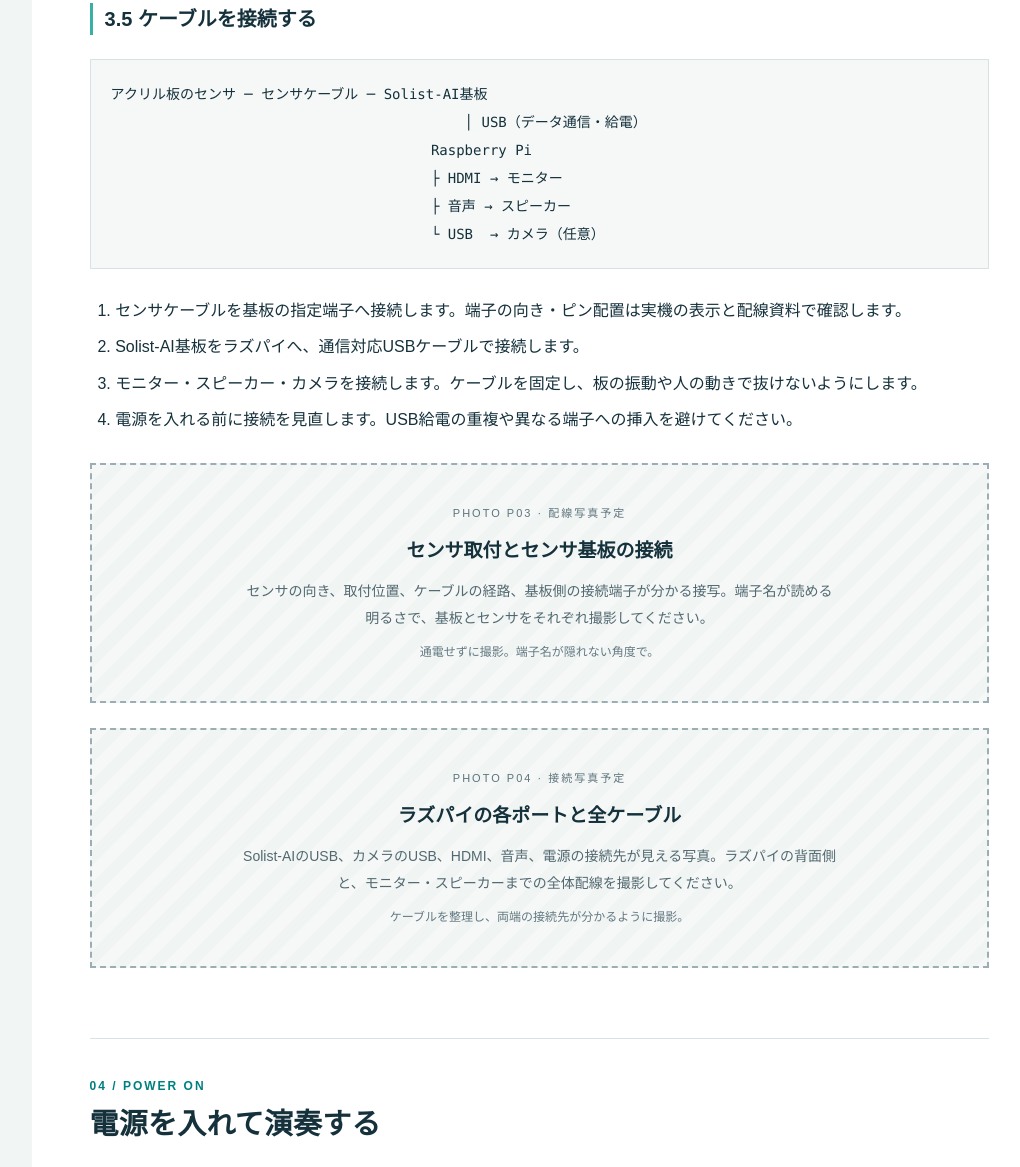
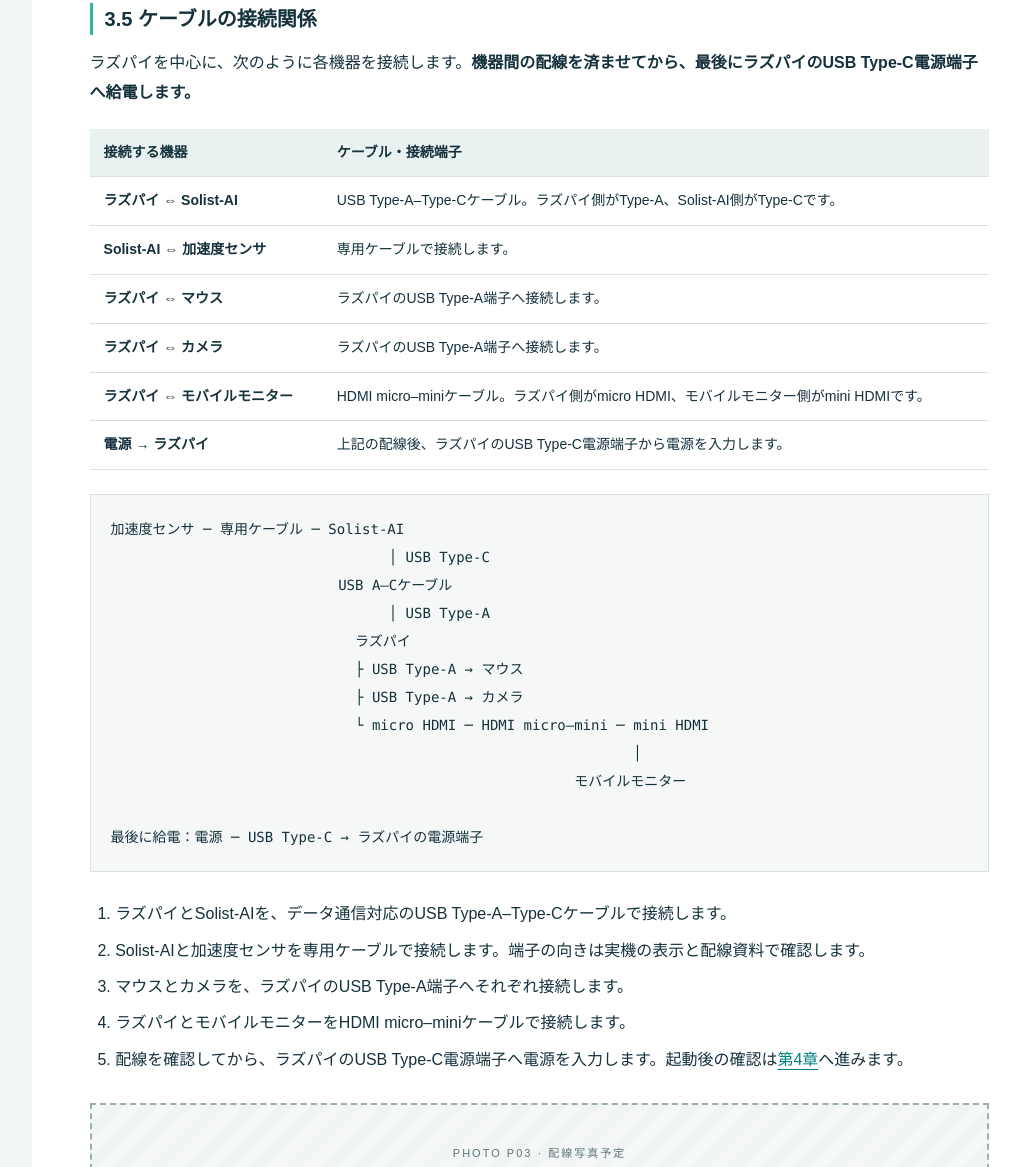
Before and after one commit to airpocket-soundman/acrylic_pan, a plain HTML site: page manual/index.html in a window 1280 px wide. Shown: the part 5336-6503 px from the top of the page, without its empty margins (233-1253 px from the left). Drawn offline with Linux system fonts and the light colour scheme.

Commit message:
docs: clarify device wiring and USB-C power sequence

```diff
--- a/manual/index.html
+++ b/manual/index.html
@@ -47,16 +47,24 @@
 <div class="photo" id="photo-p08"><span class="photo-id">PHOTO P08 · ダンパーバーの設置写真予定</span><strong>ダンパーバーの上面とアクリル板の接触状態</strong><p>アクリル板とダンパーバーの設置角度、上面が板と水平になり、板が軽く押し付けられている状態が分かる側面写真。接触部分の接写も撮影してください。</p><small>板とバーの両方が写る横からの構図。接触部が隠れない角度で。</small></div>
 <h3 id="mount-camera">3.4 カメラの取り付け</h3><p><strong>カメラがアクリル板全体を視野に収められるように角度を調節します。</strong>取り付け後の映像表示と8点フィットは<a href="#camera">第6章</a>を参照してください。</p>
 <div class="photo" id="photo-p05"><span class="photo-id">PHOTO P05 · カメラの取り付け写真予定</span><strong>板全体を映すカメラの取り付け位置と角度</strong><p>カメラ本体・固定具・アクリル板全体を一緒に写し、距離と角度が分かる写真。演奏者が立つ側も分かるようにしてください。</p><small>横位置。実際に板全体を視野に収められる設置状態を撮影。</small></div>
-<h3>3.5 ケーブルを接続する</h3>
-<div class="diagram" role="img" aria-label="配線の関係">アクリル板のセンサ ─ センサケーブル ─ Solist-AI基板
-                                          │ USB（データ通信・給電）
-                                      Raspberry Pi
-                                      ├ HDMI → モニター
-                                      ├ 音声 → スピーカー
-                                      └ USB  → カメラ（任意）</div>
-<ol><li>センサケーブルを基板の指定端子へ接続します。端子の向き・ピン配置は実機の表示と配線資料で確認します。</li><li>Solist-AI基板をラズパイへ、通信対応USBケーブルで接続します。</li><li>モニター・スピーカー・カメラを接続します。ケーブルを固定し、板の振動や人の動きで抜けないようにします。</li><li>電源を入れる前に接続を見直します。USB給電の重複や異なる端子への挿入を避けてください。</li></ol>
+<h3 id="wiring">3.5 ケーブルの接続関係</h3>
+<p>ラズパイを中心に、次のように各機器を接続します。<strong>機器間の配線を済ませてから、最後にラズパイのUSB Type-C電源端子へ給電します。</strong></p>
+<div class="table-wrap"><table><thead><tr><th>接続する機器</th><th>ケーブル・接続端子</th></tr></thead><tbody><tr><td>ラズパイ ⇔ Solist-AI</td><td>USB Type-A–Type-Cケーブル。ラズパイ側がType-A、Solist-AI側がType-Cです。</td></tr><tr><td>Solist-AI ⇔ 加速度センサ</td><td>専用ケーブルで接続します。</td></tr><tr><td>ラズパイ ⇔ マウス</td><td>ラズパイのUSB Type-A端子へ接続します。</td></tr><tr><td>ラズパイ ⇔ カメラ</td><td>ラズパイのUSB Type-A端子へ接続します。</td></tr><tr><td>ラズパイ ⇔ モバイルモニター</td><td>HDMI micro–miniケーブル。ラズパイ側がmicro HDMI、モバイルモニター側がmini HDMIです。</td></tr><tr><td>電源 → ラズパイ</td><td>上記の配線後、ラズパイのUSB Type-C電源端子から電源を入力します。</td></tr></tbody></table></div>
+<div class="diagram" role="img" aria-label="ラズパイと各機器の接続関係">加速度センサ ─ 専用ケーブル ─ Solist-AI
+                                 │ USB Type-C
+                           USB A–Cケーブル
+                                 │ USB Type-A
+                             ラズパイ
+                             ├ USB Type-A → マウス
+                             ├ USB Type-A → カメラ
+                             └ micro HDMI ─ HDMI micro–mini ─ mini HDMI
+                                                              │
+                                                       モバイルモニター
+
+最後に給電：電源 ─ USB Type-C → ラズパイの電源端子</div>
+<ol><li>ラズパイとSolist-AIを、データ通信対応のUSB Type-A–Type-Cケーブルで接続します。</li><li>Solist-AIと加速度センサを専用ケーブルで接続します。端子の向きは実機の表示と配線資料で確認します。</li><li>マウスとカメラを、ラズパイのUSB Type-A端子へそれぞれ接続します。</li><li>ラズパイとモバイルモニターをHDMI micro–miniケーブルで接続します。</li><li>配線を確認してから、ラズパイのUSB Type-C電源端子へ電源を入力します。起動後の確認は<a href="#startup">第4章</a>へ進みます。</li></ol>
 <div class="photo" id="photo-p03"><span class="photo-id">PHOTO P03 · 配線写真予定</span><strong>センサ取付とセンサ基板の接続</strong><p>センサの向き、取付位置、ケーブルの経路、基板側の接続端子が分かる接写。端子名が読める明るさで、基板とセンサをそれぞれ撮影してください。</p><small>通電せずに撮影。端子名が隠れない角度で。</small></div>
-<div class="photo" id="photo-p04"><span class="photo-id">PHOTO P04 · 接続写真予定</span><strong>ラズパイの各ポートと全ケーブル</strong><p>Solist-AIのUSB、カメラのUSB、HDMI、音声、電源の接続先が見える写真。ラズパイの背面側と、モニター・スピーカーまでの全体配線を撮影してください。</p><small>ケーブルを整理し、両端の接続先が分かるように撮影。</small></div></section>
+<div class="photo" id="photo-p04"><span class="photo-id">PHOTO P04 · 接続写真予定</span><strong>ラズパイの各端子と機器間の配線</strong><p>ラズパイ側のUSB Type-A（Solist-AI・マウス・カメラ）、micro HDMI、電源用Type-Cと、Solist-AI側のType-C、モバイルモニター側のmini HDMIが分かる写真。機器間の配線全体と各端子の接写を撮影してください。</p><small>ケーブルの両端と端子形状が分かる構図。ラズパイへの給電は配線後に行います。</small></div></section>
 
 <section class="chapter" id="startup"><h2><span class="num">04 / POWER ON</span>電源を入れて演奏する</h2><ol><li>モニターとスピーカーを使える状態にし、スピーカーの音量を下げます。</li><li>ラズパイへ電源を接続します。初期設定済みなら、デスクトップへの自動ログイン後に「演奏」画面が全画面で開きます。</li><li>画面右上が緑の<strong>「センサ接続中」</strong>になるまで待ちます。</li><li>画面を一度クリックまたはタッチします。ブラウザが音声の開始操作を求める場合に備えた操作です。</li><li>板のエリア中心を軽く叩き、音と表示が反応することを確認します。12エリアを順に確認し、音量を調整します。</li></ol>
 <figure class="screen"><button type="button" aria-label="演奏画面を拡大"><img src="assets/play.png" width="1440" height="1000" alt="演奏画面。上部の追加学習タブと右上の接続表示を番号で示す。"></button><figcaption>図4-1 演奏画面。付属の疑似基板で撮影した表示例です。カメラ停止時は4×3のグリッドを表示します。</figcaption></figure>
```
